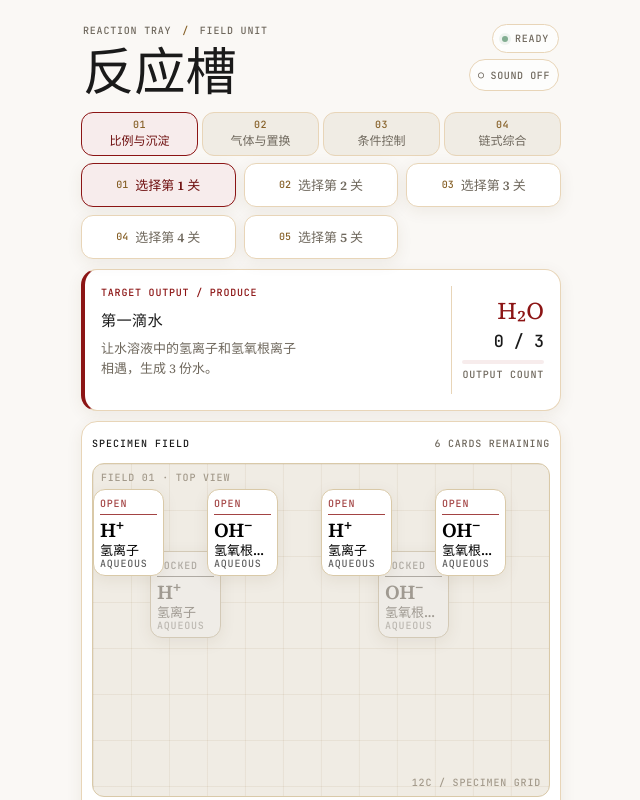
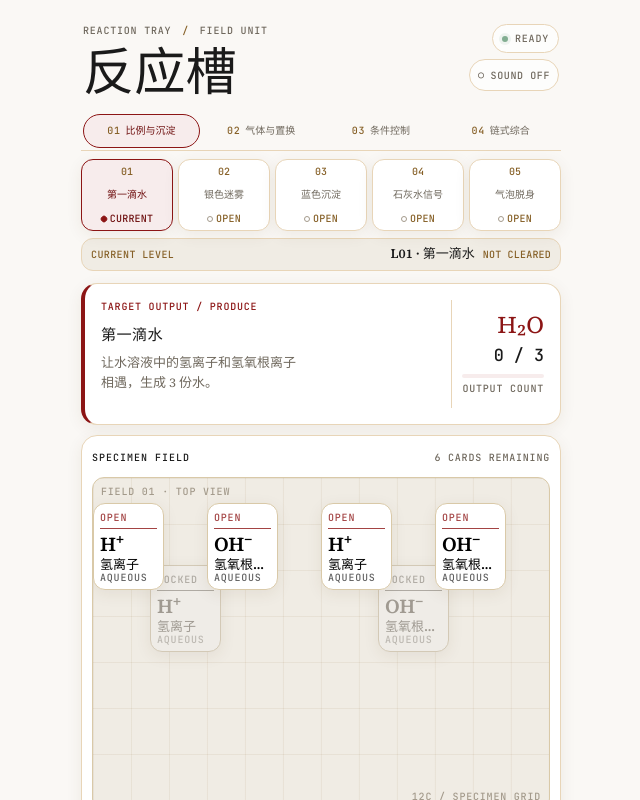
Before and after one commit to GuoweiWang27/reaction-tray, a React (Vite) app: page / in a window 1280 px wide. Shown: the top 800 px of the page, without its empty margins (319-959 px from the left). Built offline with nearby package versions, Linux system fonts and the light colour scheme; a web font is replaced by a local one.

Commit message:
feat: refine chapter level index

```diff
--- a/src/game/components/ChapterNavigator.tsx
+++ b/src/game/components/ChapterNavigator.tsx
@@ -16,9 +16,9 @@ interface ChapterNavigatorProps {
 }
 
 const recordText = (entry: ProgressEntry | undefined): string => {
-  if (!entry?.cleared) return ''
+  if (!entry?.cleared) return 'NOT CLEARED'
   if (entry.bestMoves === undefined) return 'CLEARED'
-  return `CLEARED · BEST ${entry.bestMoves}${entry.bestStars ? ` · ${'★'.repeat(entry.bestStars)}` : ''}`
+  return `BEST ${entry.bestMoves}${entry.bestStars ? ` · ${'★'.repeat(entry.bestStars)}` : ''}`
 }
 
 export function ChapterNavigator({ chapters, levels, currentLevelOrder, progress, onSelectLevel }: ChapterNavigatorProps) {
@@ -28,6 +28,8 @@ export function ChapterNavigator({ chapters, levels, currentLevelOrder, progress
       .map((order) => levels.find((level) => level.order === order))
       .filter((level): level is LevelDefinition => Boolean(level))
     : []
+  const currentLevel = visibleLevels.find((level) => level.order === currentLevelOrder) ?? visibleLevels[0]
+  const currentEntry = currentLevel ? progress.levels[currentLevel.id] : undefined
 
   const selectChapter = (chapter: ChapterSummary) => {
     const firstLevel = levels.find((level) => level.order === chapter.levelOrders[0])
@@ -59,23 +61,48 @@ export function ChapterNavigator({ chapters, levels, currentLevelOrder, progress
         {visibleLevels.map((level) => {
           const levelIndex = levels.indexOf(level)
           const entry = progress.levels[level.id]
+          const isCurrent = level.order === currentLevelOrder
+          const stateLabel = isCurrent ? 'CURRENT' : entry?.cleared ? 'CLEARED' : 'OPEN'
           return (
             <button
               key={level.id}
               type="button"
-              className={level.order === currentLevelOrder ? 'level-button level-button--active' : 'level-button'}
+              className={[
+                'level-button',
+                isCurrent ? 'level-button--active level-button--current' : '',
+                entry?.cleared ? 'level-button--cleared' : 'level-button--uncleared',
+              ].filter(Boolean).join(' ')}
               data-testid={`level-button-${level.order}`}
               onClick={() => onSelectLevel(levelIndex)}
-              aria-pressed={level.order === currentLevelOrder}
+              aria-pressed={isCurrent}
               aria-label={`选择第 ${level.order} 关 · ${level.titleZh}${entry?.cleared ? ' · 已完成' : ''}`}
             >
               <span className="level-index">{String(level.order).padStart(2, '0')}</span>
-              <span>{`选择第 ${level.order} 关`}</span>
-              {entry?.cleared && <span className="level-cleared">{recordText(entry)}</span>}
+              <span className="level-title">{level.titleZh}</span>
+              <span className="level-state">
+                <span className="level-state-marker" aria-hidden="true" />
+                <span>{stateLabel}</span>
+              </span>
+              {entry?.cleared && (
+                <span className="level-record-compat" aria-hidden="true">{recordText(entry)}</span>
+              )}
             </button>
           )
         })}
       </div>
+      {currentLevel && (
+        <div
+          className="level-summary"
+          aria-label={`当前关卡 L${String(currentLevel.order).padStart(2, '0')} · ${currentLevel.titleZh} · ${recordText(currentEntry)}`}
+          aria-live="polite"
+        >
+          <span className="level-summary-kicker">CURRENT LEVEL</span>
+          <div className="level-summary-content">
+            <strong>{`L${String(currentLevel.order).padStart(2, '0')} · ${currentLevel.titleZh}`}</strong>
+            <span>{recordText(currentEntry)}</span>
+          </div>
+        </div>
+      )}
     </nav>
   )
 }
--- a/src/game/game.css
+++ b/src/game/game.css
@@ -177,32 +177,36 @@ body {
 }
 
 .chapter-navigator {
-  margin-bottom: 10px;
+  margin-bottom: 12px;
 }
 
 .chapter-tabs {
   display: grid;
   grid-template-columns: repeat(4, minmax(0, 1fr));
-  gap: 4px;
-  min-width: 0;
-  margin-bottom: 7px;
+  gap: 3px;
+  min-width: 0;
+  margin-bottom: 8px;
+  padding: 2px;
+  border-bottom: 1px solid var(--line);
 }
 
 .chapter-tab {
-  display: grid;
-  min-width: 0;
-  min-height: 44px;
-  place-items: center;
-  gap: 2px;
+  display: flex;
+  min-width: 0;
+  min-height: 34px;
+  align-items: center;
+  justify-content: center;
+  gap: 5px;
   padding: 5px 3px;
   overflow: hidden;
-  border: 1px solid var(--line);
-  border-radius: var(--radius-card);
+  border: 1px solid transparent;
+  border-radius: var(--radius-chip);
   color: var(--muted);
-  background: var(--paper-warm);
+  background: transparent;
   font-family: var(--body-font);
-  font-size: 0.75rem;
-  line-height: 1.1;
+  font-size: var(--text-micro);
+  font-weight: 600;
+  line-height: 1;
   text-align: center;
   text-overflow: ellipsis;
   white-space: nowrap;
@@ -212,9 +216,9 @@ body {
 
 .chapter-tab:hover,
 .chapter-tab:focus-visible {
-  border-color: var(--sand);
-  color: var(--sand-dark);
-  transform: translateY(-1px);
+  border-color: var(--line);
+  color: var(--sand-dark);
+  background: var(--paper-warm);
 }
 
 .chapter-tab--active {
@@ -232,8 +236,10 @@ body {
 
 .level-grid {
   display: grid;
-  grid-template-columns: repeat(auto-fit, minmax(132px, 1fr));
-  gap: 8px;
+  grid-template-columns: repeat(5, minmax(0, 1fr));
+  grid-template-rows: 72px;
+  gap: 5px;
+  min-width: 0;
 }
 
 button {
@@ -265,15 +271,33 @@ button {
 }
 
 .level-button {
-  display: flex;
+  display: grid;
+  position: relative;
+  width: 100%;
+  min-width: 0;
+  height: 72px;
+  min-height: 72px;
+  grid-template-rows: auto minmax(0, 1fr) auto;
   align-items: center;
-  justify-content: center;
-  gap: 7px;
-  flex-wrap: wrap;
-  padding: 9px 5px;
+  justify-items: center;
+  gap: 2px;
+  padding: 6px 3px;
+  overflow: hidden;
   font-family: var(--body-font);
-  font-size: 0.8125rem;
+  font-size: var(--text-micro);
   font-weight: 600;
+  line-height: 1.15;
+}
+
+.level-record-compat {
+  position: absolute;
+  width: 1px;
+  height: 1px;
+  padding: 0;
+  overflow: hidden;
+  clip: rect(0 0 0 0);
+  white-space: nowrap;
+  border: 0;
 }
 
 .level-button--active {
@@ -294,13 +318,111 @@ button {
   font-size: var(--text-micro);
 }
 
-.level-cleared {
-  flex-basis: 100%;
+.level-title {
+  min-width: 0;
+  max-width: 100%;
+  overflow: hidden;
+  line-height: 1.2;
+  text-align: center;
+  text-overflow: ellipsis;
+  word-break: keep-all;
+  display: -webkit-box;
+  -webkit-box-orient: vertical;
+  -webkit-line-clamp: 2;
+}
+
+.level-state {
+  display: inline-flex;
+  min-width: 0;
+  max-width: 100%;
+  align-items: center;
+  gap: 3px;
   color: var(--sand-dark);
   font-family: var(--mono-font);
   font-size: var(--text-micro);
   font-weight: 700;
-  letter-spacing: 0.05em;
+  letter-spacing: 0.02em;
+  line-height: 1;
+  white-space: nowrap;
+}
+
+.level-state-marker {
+  width: 6px;
+  height: 6px;
+  flex: 0 0 auto;
+  border: 1px solid var(--faint);
+  border-radius: var(--radius-chip);
+  background: transparent;
+}
+
+.level-button--cleared .level-state-marker {
+  border-color: var(--sand-dark);
+  border-radius: 2px;
+  background: var(--sand);
+}
+
+.level-button--current .level-state {
+  color: var(--crimson-deep);
+}
+
+.level-button--current .level-state-marker {
+  border-color: var(--crimson);
+  border-radius: 2px;
+  background: var(--crimson);
+  transform: rotate(45deg);
+}
+
+.level-summary {
+  display: flex;
+  min-width: 0;
+  align-items: baseline;
+  justify-content: space-between;
+  gap: 8px;
+  margin-top: 7px;
+  padding: 7px 9px;
+  border: 1px solid var(--line);
+  border-radius: var(--radius-card);
+  background: var(--paper-warm);
+}
+
+.level-summary-kicker {
+  flex: 0 0 auto;
+  color: var(--sand-dark);
+  font-family: var(--mono-font);
+  font-size: var(--text-micro);
+  font-weight: 700;
+  letter-spacing: 0.04em;
+  line-height: 1;
+  white-space: nowrap;
+}
+
+.level-summary-content {
+  display: flex;
+  min-width: 0;
+  align-items: baseline;
+  justify-content: flex-end;
+  gap: 4px 8px;
+  flex-wrap: wrap;
+  text-align: right;
+}
+
+.level-summary-content strong {
+  min-width: 0;
+  color: var(--ink);
+  font-size: 0.8125rem;
+  font-weight: 600;
+  line-height: 1.3;
+  overflow-wrap: anywhere;
+}
+
+.level-summary-content span {
+  color: var(--sand-dark);
+  font-family: var(--mono-font);
+  font-size: var(--text-micro);
+  font-weight: 700;
+  letter-spacing: 0.02em;
+  line-height: 1;
+  white-space: nowrap;
 }
 
 .target-panel,
@@ -1371,8 +1493,9 @@ button:focus-visible {
   }
 
   .level-button {
-    gap: 4px;
-    font-size: 0.8125rem;
+    gap: 2px;
+    padding-inline: 2px;
+    font-size: var(--text-micro);
   }
 
   .target-panel {
```
